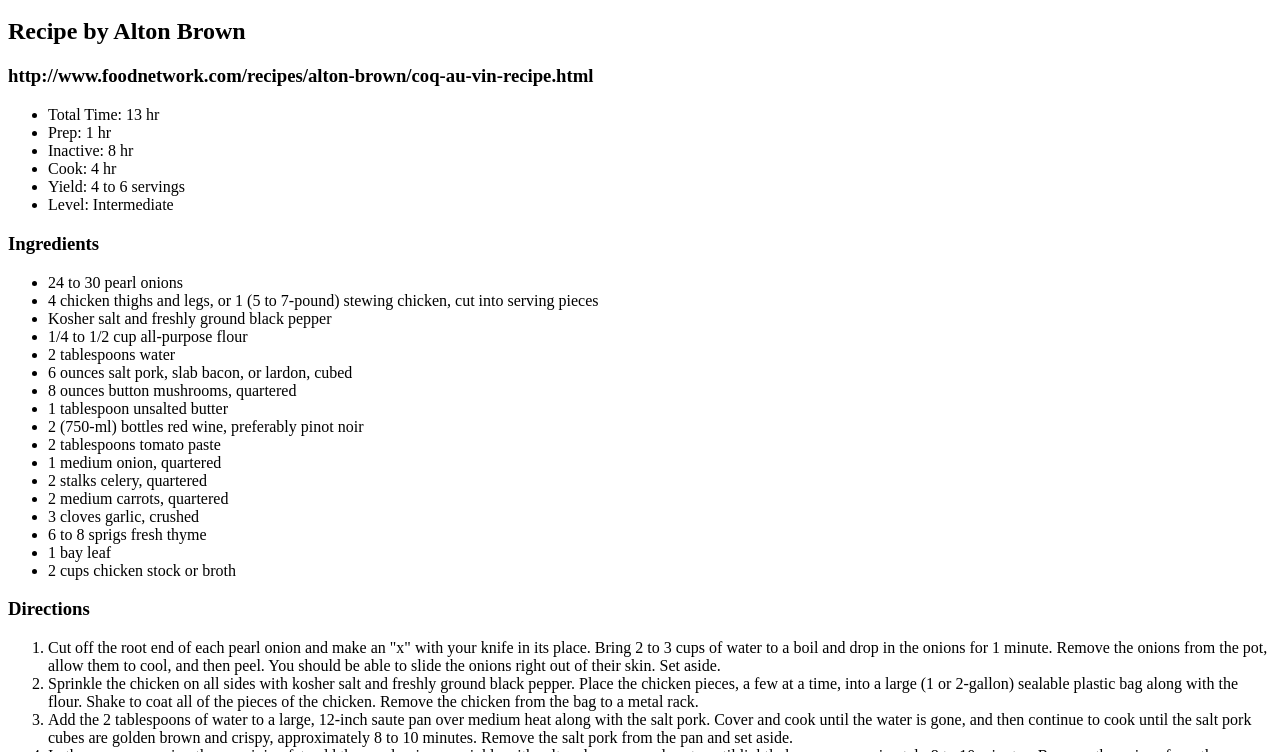
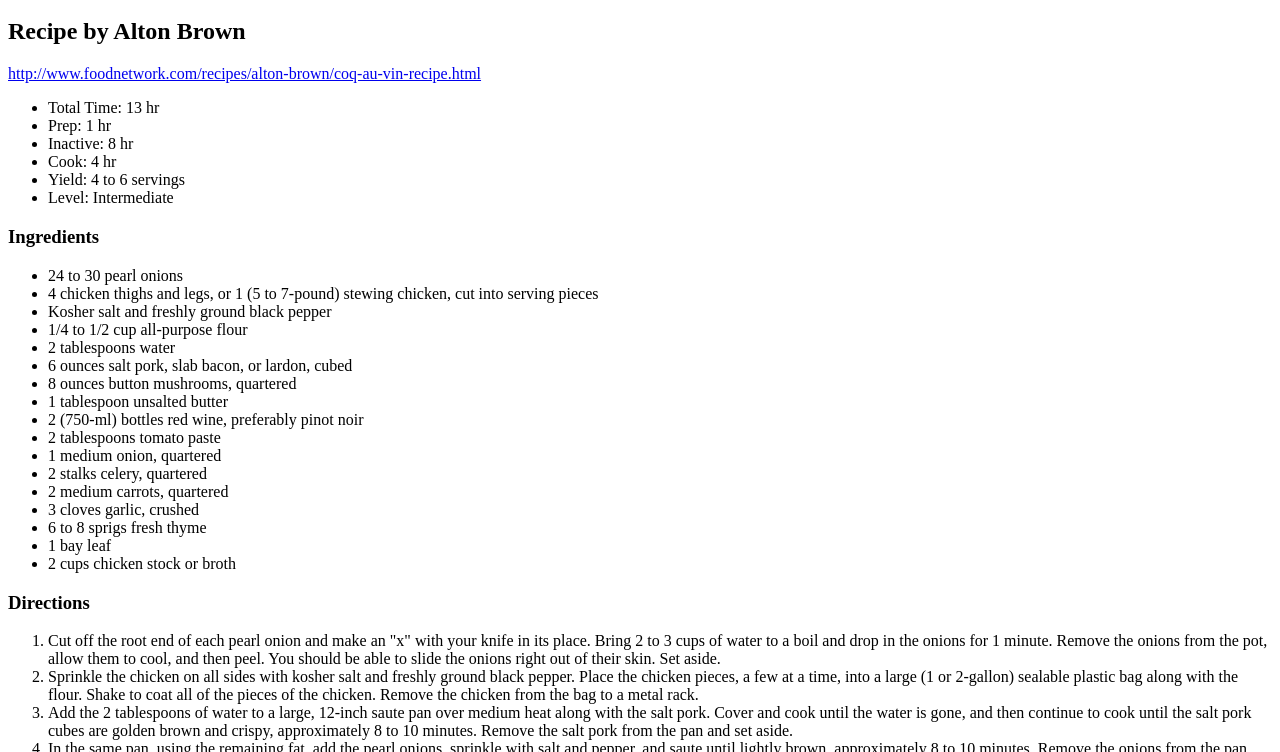
Before and after one commit to aiocca/tc349, a plain HTML site: page week3/recipe.html in a window 1280 px wide. Shown: the part 48-800 px from the top of the page. Drawn offline with Linux system fonts and the light colour scheme.

Commit message:
Fixed HTML in Recipe.html

```diff
--- a/week3/recipe.html
+++ b/week3/recipe.html
@@ -11,7 +11,7 @@
 <body>
 	<h1>Coq au Vin</h1>
 	<h2>Recipe by Alton Brown</h2>
-	<h3>http://www.foodnetwork.com/recipes/alton-brown/coq-au-vin-recipe.html</h3>
+	<a href="http://www.foodnetwork.com/recipes/alton-brown/coq-au-vin-recipe.html">http://www.foodnetwork.com/recipes/alton-brown/coq-au-vin-recipe.html</a>
 
 <ul>
 	<li>Total Time: 13 hr</li>
```
